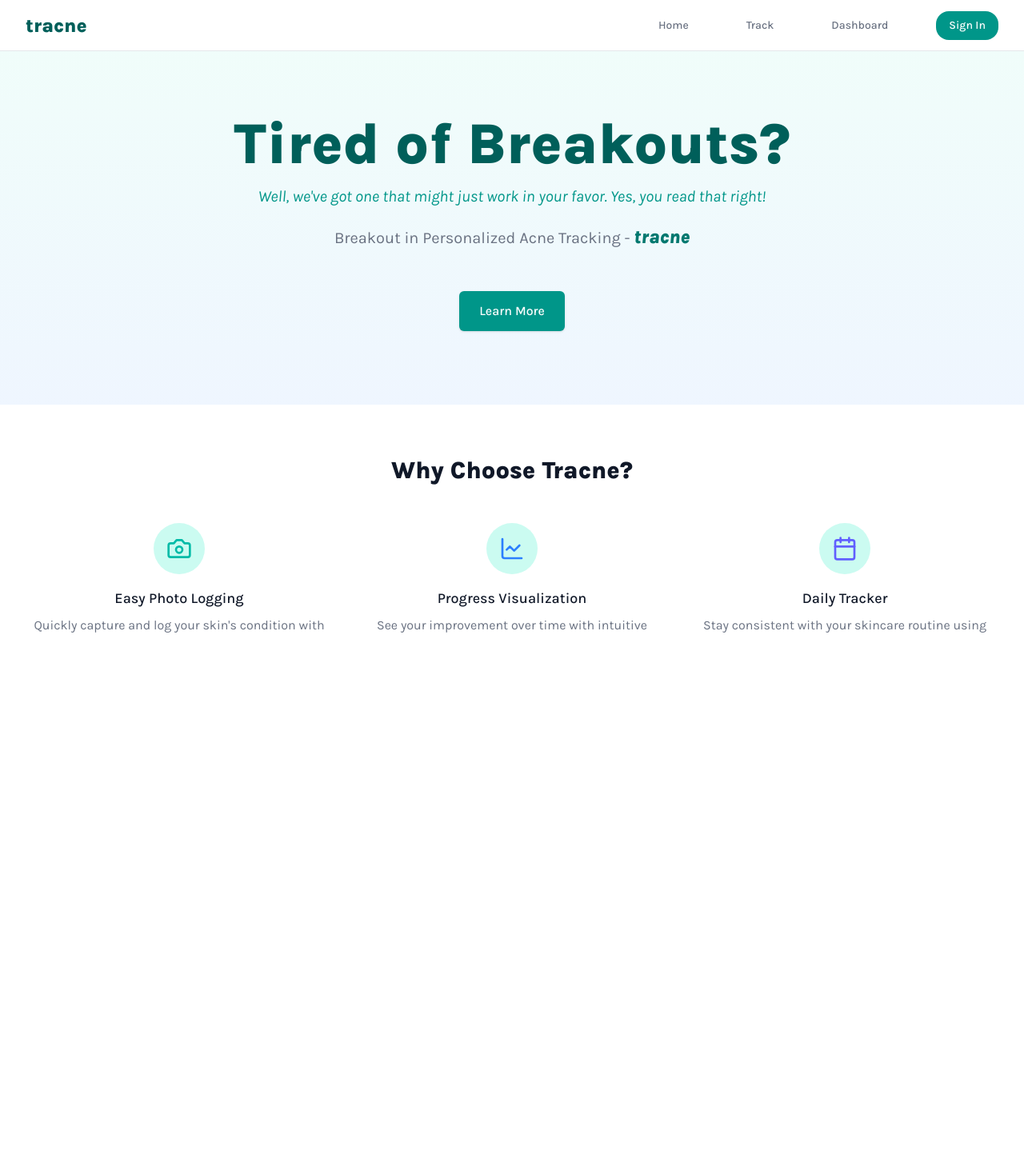
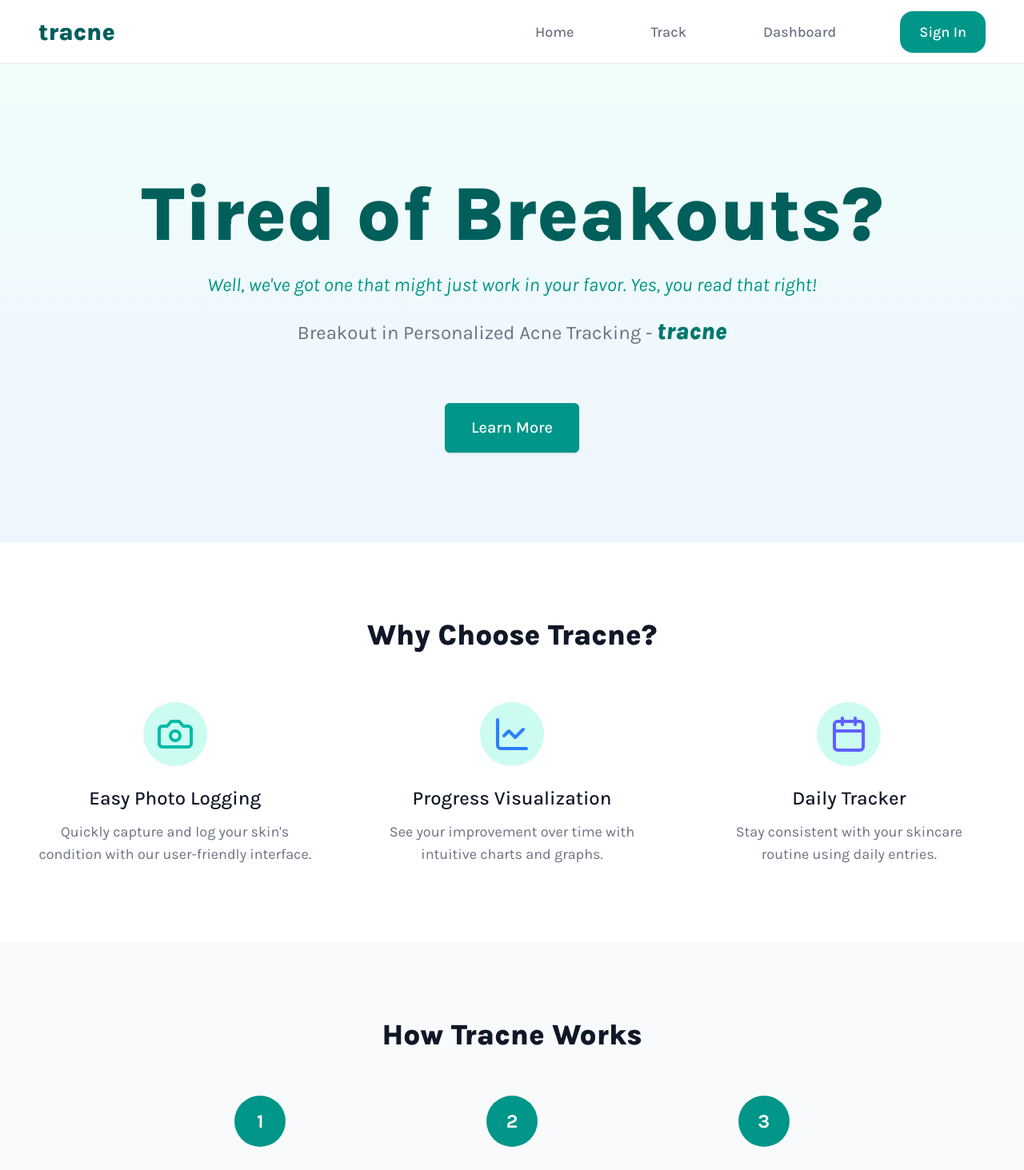
Before and after one commit to tanmay2301/tracne, a React (Vite) app in the folder frontend/: page / in a window 1280 px wide. Shown: the top 1463 px of the page at 80% size. Before the commit the page ends 800 px from the top, so only its background shows below. Built offline with nearby package versions, Linux system fonts and the light colour scheme.

Commit message:
fixed website resizing for deployment

```diff
--- a/frontend/src/App.css
+++ b/frontend/src/App.css
@@ -3,6 +3,9 @@
 *{
   font-family: Karla;
   box-sizing: border-box;
+
+
+
 }
 
 body {
@@ -13,16 +16,3 @@ body {
 html {
     overflow-y: scroll;
 }
-
-html, body {
-  width: 100vw;
-  height: 100vh;
-  transform-origin: top left;
-  overflow-x: hidden; /* Prevent horizontal scrolling */
-}
-
-@media screen and (min-width: 1280px) { /* Replace 1280px with your laptop width */
-  body {
-    transform: scale(calc(100vw / 1280)); /* Adjusts the scale globally */
-  }
-}
--- a/frontend/src/components/Navbar.jsx
+++ b/frontend/src/components/Navbar.jsx
@@ -1,10 +1,11 @@
 import React, { useState, useEffect } from "react";
 import { Link, useNavigate } from "react-router-dom";
-import { FaRegUserCircle } from "react-icons/fa";
+import { FaRegUserCircle, FaBars } from "react-icons/fa";
 
 export default function Navbar() {
   const [isLoggedIn, setIsLoggedIn] = useState(false);
   const [showDropdown, setShowDropdown] = useState(false);
+  const [mobileMenuOpen, setMobileMenuOpen] = useState(false);
   const navigate = useNavigate();
 
   useEffect(() => {
@@ -20,37 +21,47 @@ export default function Navbar() {
   };
 
   return (
-    <nav className="bg-white border-b border-gray-200 fixed top-0 left-0 w-full h-16 z-50">
-      <div className="max-w-7xl mx-auto px-4 sm:px-6 lg:px-8">
-        <div className="flex h-16 items-center justify-between">
-          <Link to="/" className="text-2xl font-extrabold text-teal-800">
+    <nav className="bg-white border-b border-gray-200 fixed top-0 left-0 w-full h-20 z-50"> {/* Increased height */}
+      <div className="max-w-8xl mx-auto px-6 sm:px-8 lg:px-12">
+        <div className="flex h-20 items-center justify-between"> {/* Increased height */}
+          <Link to="/" className="text-3xl font-extrabold text-teal-800"> {/* Larger font */}
             tracne
           </Link>
-          <div className="flex items-center space-x-12">
-            <Link to="/" className="text-gray-500 hover:text-teal-700 hover:bg-teal-50 hover: rounded-2xl px-3 py-2 text-sm font-medium">
+
+          {/* Mobile menu button */}
+          <button
+            className="md:hidden text-gray-500 hover:text-gray-700 focus:outline-none"
+            onClick={() => setMobileMenuOpen(!mobileMenuOpen)}
+          >
+            <FaBars size={32} /> {/* Larger icon */}
+          </button>
+
+          {/* Desktop menu */}
+          <div className="hidden md:flex items-center space-x-16"> {/* Increased spacing */}
+            <Link to="/" className="text-gray-500 hover:text-teal-700 hover:bg-teal-50 hover: rounded-2xl px-4 py-3 text-lg font-medium"> {/* Larger text and padding */}
               Home
             </Link>
-            <Link to="/track" className="text-gray-500 hover:text-teal-700 hover:bg-teal-50 hover: rounded-2xl  px-3 py-2 text-sm font-medium">
+            <Link to="/track" className="text-gray-500 hover:text-teal-700 hover:bg-teal-50 hover: rounded-2xl px-4 py-3 text-lg font-medium"> {/* Larger text and padding */}
               Track
             </Link>
-            <Link to="/analysis" className="text-gray-500 hover:text-teal-700 hover:bg-teal-50 hover: rounded-2xl px-3 py-2 text-sm font-medium">
+            <Link to="/analysis" className="text-gray-500 hover:text-teal-700 hover:bg-teal-50 hover: rounded-2xl px-4 py-3 text-lg font-medium"> {/* Larger text and padding */}
               Dashboard
             </Link>
             {isLoggedIn ? (
               <div className="relative">
                 <FaRegUserCircle
-                  size={28}
+                  size={36} /* Larger icon */
                   className="cursor-pointer text-teal-700 hover:text-gray-600"
                   onClick={() => setShowDropdown(!showDropdown)}
                 />
                 {showDropdown && (
                   <div
-                    className="absolute right-0 mt-2 w-20 bg-white rounded-2xl shadow-lg "
+                    className="absolute right-0 mt-3 w-28 bg-white rounded-2xl shadow-lg" /* Larger dropdown */
                     onMouseLeave={() => setShowDropdown(false)}
                   >
                     <button
                       onClick={handleLogout}
-                      className="block w-full text-center px-4 py-2 text-sm text-gray-700 hover:bg-teal-50 cursor-pointer hover: rounded-2xl"
+                      className="block w-full text-center px-6 py-3 text-lg text-gray-700 hover:bg-teal-50 cursor-pointer hover: rounded-2xl" /* Larger text and padding */
                     >
                       Logout
                     </button>
@@ -58,13 +69,61 @@ export default function Navbar() {
                 )}
               </div>
             ) : (
-              <Link to="/login" className="bg-teal-600 text-white px-4 hover:bg-teal-700 py-2 rounded-2xl text-sm font-medium">
+              <Link to="/login" className="bg-teal-600 text-white px-6 hover:bg-teal-700 py-3 rounded-2xl text-lg font-medium"> {/* Larger text and padding */}
                 Sign In
               </Link>
             )}
           </div>
         </div>
       </div>
+
+      {/* Mobile menu */}
+      {mobileMenuOpen && (
+        <div className="md:hidden bg-white shadow-lg">
+          <div className="px-4 pt-3 pb-4 space-y-2 sm:px-5"> {/* Increased padding */}
+            <Link
+              to="/"
+              className="block text-gray-500 hover:text-teal-700 hover:bg-teal-50 rounded-2xl px-4 py-3 text-xl font-medium"
+              onClick={() => setMobileMenuOpen(false)}
+            >
+              Home
+            </Link>
+            <Link
+              to="/track"
+              className="block text-gray-500 hover:text-teal-700 hover:bg-teal-50 rounded-2xl px-4 py-3 text-xl font-medium"
+              onClick={() => setMobileMenuOpen(false)}
+            >
+              Track
+            </Link>
+            <Link
+              to="/analysis"
+              className="block text-gray-500 hover:text-teal-700 hover:bg-teal-50 rounded-2xl px-4 py-3 text-xl font-medium"
+              onClick={() => setMobileMenuOpen(false)}
+            >
+              Dashboard
+            </Link>
+            {isLoggedIn ? (
+              <button
+                onClick={() => {
+                  handleLogout();
+                  setMobileMenuOpen(false);
+                }}
+                className="block w-full text-left px-4 py-3 text-xl font-medium text-gray-700 hover:bg-teal-50 rounded-2xl"
+              >
+                Logout
+              </button>
+            ) : (
+              <Link
+                to="/login"
+                className="block text-center bg-teal-600 text-white px-4 hover:bg-teal-700 py-3 rounded-2xl text-xl font-medium"
+                onClick={() => setMobileMenuOpen(false)}
+              >
+                Sign In
+              </Link>
+            )}
+          </div>
+        </div>
+      )}
     </nav>
   );
 }
--- a/frontend/src/pages/HomePage.jsx
+++ b/frontend/src/pages/HomePage.jsx
@@ -4,20 +4,19 @@ import { ArrowRight, Camera, LineChart as ChartLineUp, Calendar } from "lucide-r
 export default function HomePage() {
   return (
     <div className="flex flex-col min-h-screen">
-      <main className="flex-grow">
+      <main className="flex-grow "> {/* Added padding to account for the larger navbar */}
         {/* Hero Section */}
-        <section className="bg-gradient-to-b from-teal-50 to-blue-50 py-20 px-4 sm:px-6 lg:px-8">
-          <div className="max-w-4xl mx-auto text-center">
-            <h1 className="text-5xl font-extrabold text-teal-800 sm:text-6xl md:text-7xl">Tired of Breakouts?</h1>
-            <p className="mt-3 text-xl italic text-teal-600 sm:mt-4">Well, we've got one that might just work in your favor. Yes, you read that right!</p>
-            <p className="mt-3 max-w-md mx-auto text-base text-gray-500 sm:text-lg md:mt-5 md:text-xl md:max-w-3xl">
-          Breakout in Personalized Acne Tracking - <span className="text-teal-700 font-extrabold text-2xl italic">tracne</span>
+        <section className="bg-gradient-to-b from-teal-50 to-blue-50 py-24 px-4 sm:px-8 lg:px-12">
+          <div className="max-w-5xl mx-auto text-center">
+            <h1 className="text-7xl pt-15 font-extrabold text-teal-800 sm:text-7xl md:text-8xl">Tired of Breakouts?</h1>
+            <p className="mt-5 text-2xl italic text-teal-600 sm:mt-6">Well, we've got one that might just work in your favor. Yes, you read that right!</p>
+            <p className="mt-5 max-w-lg mx-auto text-xl text-gray-500 sm:text-2xl md:mt-6 md:text-2xl md:max-w-4xl">
+              Breakout in Personalized Acne Tracking - <span className="text-teal-700 font-extrabold text-3xl italic">tracne</span>
             </p>
-            <div className="mt-10">
+            <div className="mt-14">
               <Link to="/about">
-                <button className="inline-flex items-center my-3 px-6 py-3 border border-transparent text-base font-medium rounded-md shadow-sm text-white bg-teal-600 hover:bg-teal-700 cursor-pointer">
+                <button className="inline-flex items-center my-4 px-8 py-4 border border-transparent text-xl font-medium rounded-md shadow-sm text-white bg-teal-600 hover:bg-teal-700 cursor-pointer">
                   Learn More
-
                 </button>
               </Link>
             </div>
@@ -25,22 +24,22 @@ export default function HomePage() {
         </section>
 
         {/* Feature Highlights */}
-        <section className="py-16 px-4 sm:px-6 lg:px-8">
+        <section className="py-24 px-4 sm:px-8 lg:px-12">
           <div className="max-w-7xl mx-auto">
-            <h2 className="text-3xl font-extrabold text-center text-gray-900 mb-12">Why Choose Tracne?</h2>
-            <div className="grid grid-cols-1 gap-8 sm:grid-cols-2 lg:grid-cols-3">
+            <h2 className="text-4xl font-extrabold text-center text-gray-900 mb-16">Why Choose Tracne?</h2>
+            <div className="grid grid-cols-1 gap-20 sm:grid-cols-2 lg:grid-cols-3">
               <FeatureCard
-                icon={<Camera className="h-8 w-8 text-teal-500" />}
+                icon={<Camera className="h-12 w-12 text-teal-500" />}
                 title="Easy Photo Logging"
                 description="Quickly capture and log your skin's condition with our user-friendly interface."
               />
               <FeatureCard
-                icon={<ChartLineUp className="h-8 w-8 text-blue-500" />}
+                icon={<ChartLineUp className="h-12 w-12 text-blue-500" />}
                 title="Progress Visualization"
                 description="See your improvement over time with intuitive charts and graphs."
               />
               <FeatureCard
-                icon={<Calendar className="h-8 w-8 text-indigo-500" />}
+                icon={<Calendar className="h-12 w-12 text-indigo-500" />}
                 title="Daily Tracker"
                 description="Stay consistent with your skincare routine using daily entries."
               />
@@ -49,10 +48,10 @@ export default function HomePage() {
         </section>
 
         {/* How It Works Section */}
-        <section className="bg-gray-50 py-16 px-4 sm:px-6 lg:px-8">
-          <div className="max-w-3xl mx-auto text-center">
-            <h2 className="text-3xl font-extrabold text-gray-900 mb-8">How Tracne Works</h2>
-            <div className="grid grid-cols-1 md:grid-cols-3 gap-8 mt-10">
+        <section className="bg-gray-50 py-24 px-4 sm:px-8 lg:px-12">
+          <div className="max-w-4xl mx-auto text-center">
+            <h2 className="text-4xl font-extrabold text-gray-900 mb-12">How Tracne Works</h2>
+            <div className="grid grid-cols-1 md:grid-cols-3 gap-12 mt-14">
               <StepCard
                 number="1"
                 title="Log Daily"
@@ -69,11 +68,11 @@ export default function HomePage() {
                 description="Understand what works best for your skin based on your data."
               />
             </div>
-            <div className="mt-12">
+            <div className="mt-16">
               <Link to="/track">
-                <button className="inline-flex items-center px-6 py-3 border border-teal-600 text-base font-medium rounded-md text-teal-600 bg-white hover:bg-teal-50 cursor-pointer">
+                <button className="inline-flex items-center px-8 py-4 border border-teal-600 text-xl font-medium rounded-md text-teal-600 bg-white hover:bg-teal-50 cursor-pointer">
                   Start Tracking
-                  <ArrowRight className="ml-2 -mr-1 h-5 w-5" />
+                  <ArrowRight className="ml-3 -mr-1 h-7 w-7" />
                 </button>
               </Link>
             </div>
@@ -82,17 +81,17 @@ export default function HomePage() {
       </main>
 
       {/* Footer */}
-      <footer className="bg-teal-800 text-white py-8 px-4 sm:px-6 lg:px-8">
+      <footer className="bg-teal-800 text-white py-12 px-4 sm:px-8 lg:px-12">
         <div className="max-w-7xl mx-auto flex flex-col sm:flex-row justify-between items-center">
-          <div className="mb-4 sm:mb-0">
-            <h3 className="text-lg font-semibold">Tracne</h3>
-            <p className="text-sm text-teal-200">Your journey to clearer skin starts here</p>
+          <div className="mb-6 sm:mb-0">
+            <h3 className="text-2xl font-semibold">Tracne</h3>
+            <p className="text-lg text-teal-200">Your journey to clearer skin starts here</p>
           </div>
-          <nav className="flex gap-4">
-            <Link to="/about" className="text-sm hover:text-teal-300">About</Link>
-            <Link to="/" className="text-sm hover:text-teal-300">Privacy</Link>
-            <Link to="/" className="text-sm hover:text-teal-300">Terms</Link>
-            <Link to="/" className="text-sm hover:text-teal-300">Contact</Link>
+          <nav className="flex gap-6">
+            <Link to="/about" className="text-lg hover:text-teal-300">About</Link>
+            <Link to="/" className="text-lg hover:text-teal-300">Privacy</Link>
+            <Link to="/" className="text-lg hover:text-teal-300">Terms</Link>
+            <Link to="/" className="text-lg hover:text-teal-300">Contact</Link>
           </nav>
         </div>
       </footer>
@@ -103,9 +102,9 @@ export default function HomePage() {
 function FeatureCard({ icon, title, description }) {
   return (
     <div className="flex flex-col items-center text-center">
-      <div className="flex items-center justify-center h-16 w-16 rounded-full bg-teal-100 mb-4">{icon}</div>
-      <h3 className="text-lg font-medium text-gray-900 mb-2">{title}</h3>
-      <p className="text-base text-gray-500">{description}</p>
+      <div className="flex items-center justify-center h-20 w-20 rounded-full bg-teal-100 mb-6">{icon}</div>
+      <h3 className="text-2xl font-medium text-gray-900 mb-3">{title}</h3>
+      <p className="text-lg text-gray-500">{description}</p>
     </div>
   );
 }
@@ -113,11 +112,11 @@ function FeatureCard({ icon, title, description }) {
 function StepCard({ number, title, description }) {
   return (
     <div className="flex flex-col items-center text-center">
-      <div className="flex items-center justify-center h-12 w-12 rounded-full bg-teal-600 text-white text-xl font-bold mb-4">
+      <div className="flex items-center justify-center h-16 w-16 rounded-full bg-teal-600 text-white text-2xl font-bold mb-6">
         {number}
       </div>
-      <h3 className="text-lg font-medium text-gray-900 mb-2">{title}</h3>
-      <p className="text-base text-gray-500">{description}</p>
+      <h3 className="text-2xl font-medium text-gray-900 mb-3">{title}</h3>
+      <p className="text-lg text-gray-500">{description}</p>
     </div>
   );
 }
```
Also changed, not shown: frontend/src/pages/TrackPage.jsx (+54 -48 lines).
